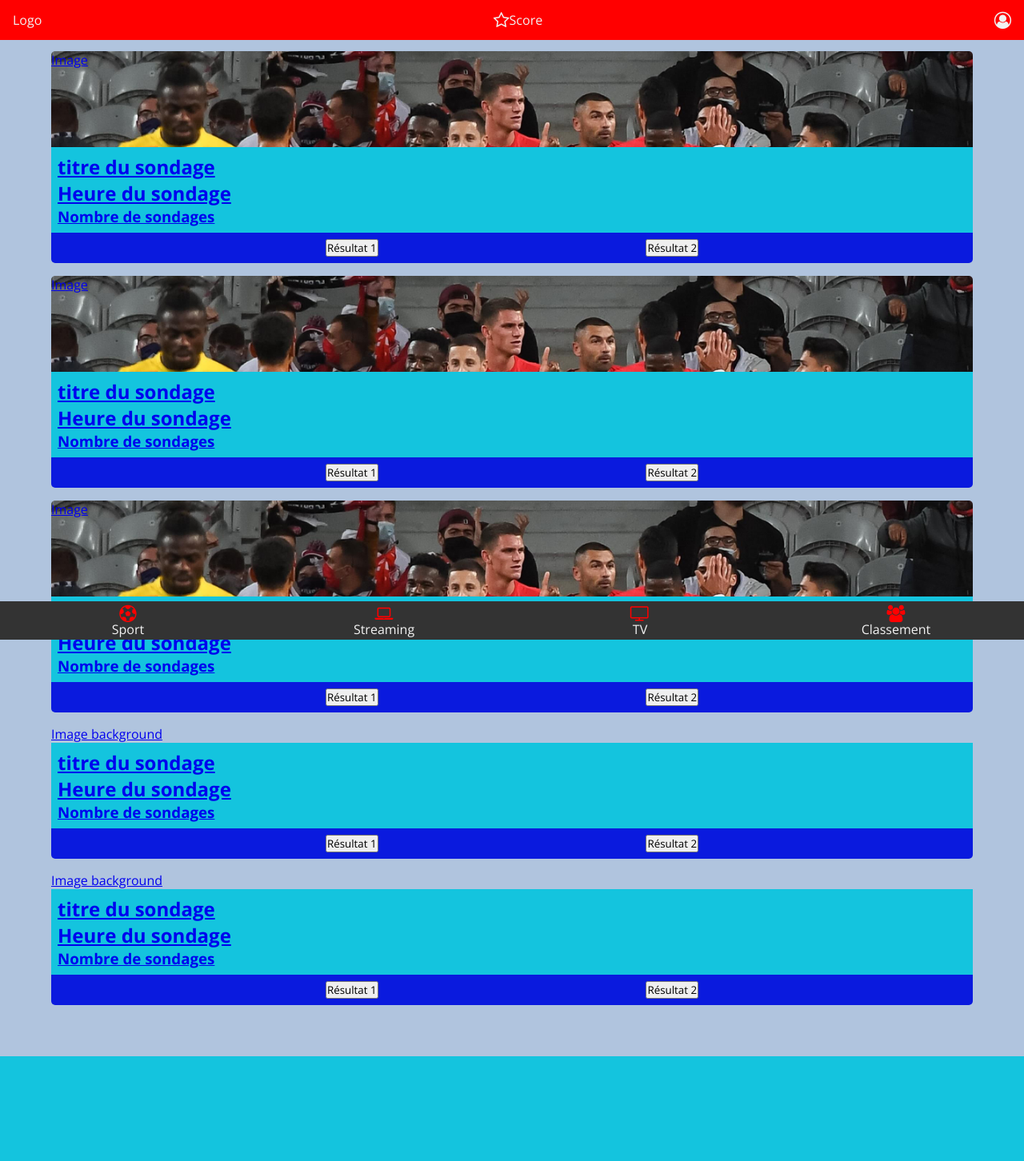
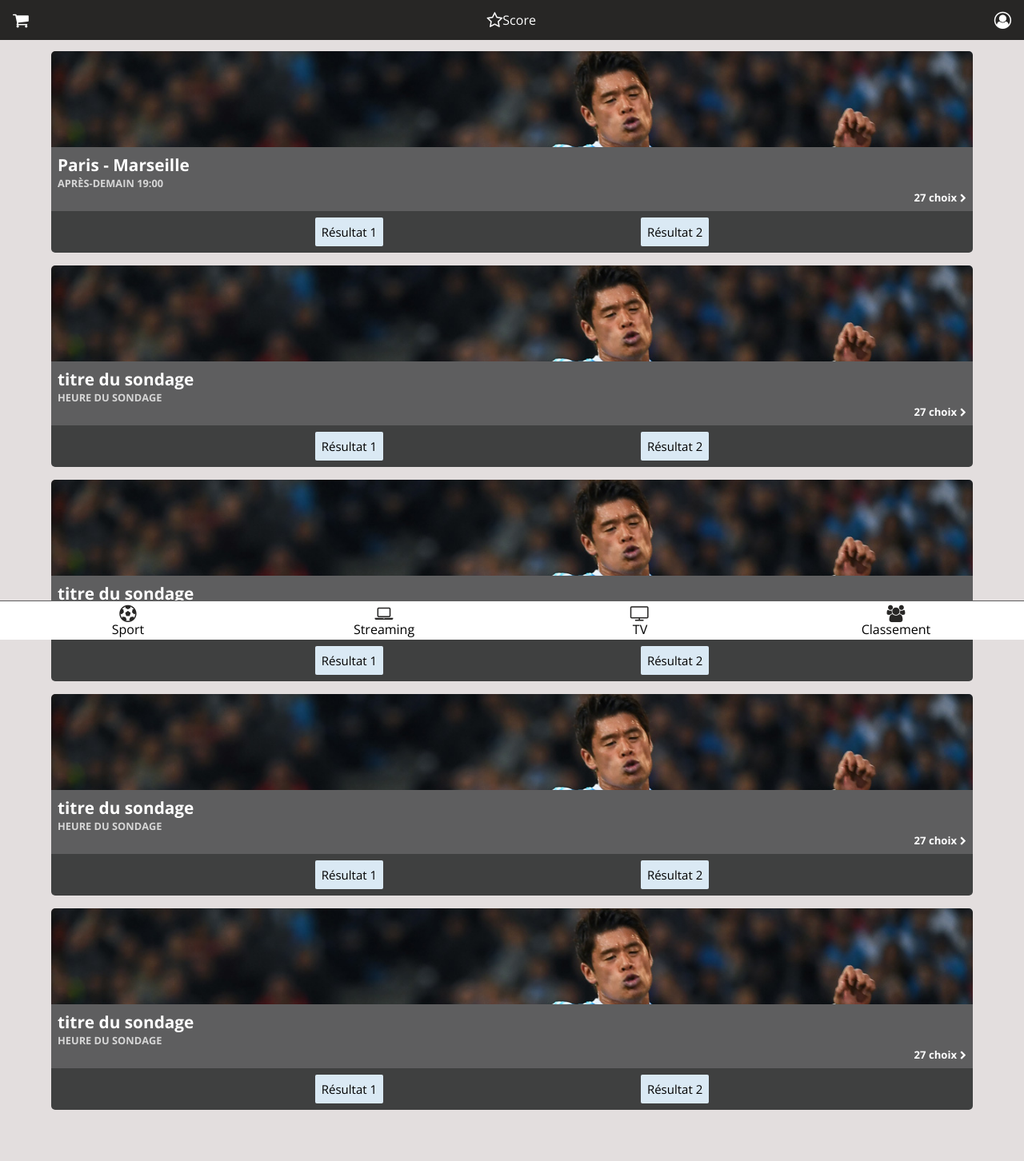
Before and after one commit to kelianaylek/fil_rouge, a PHP site: page / in a window 1280 px wide. Shown: the whole page at 80% size. Before the commit the page ends 1321 px from the top, so only its background shows below. Run offline with PHP 8.4, Linux system fonts and the light colour scheme.

Commit message:
ADD - Style for index.html, navbar and footer

```diff
--- a/css/style.css
+++ b/css/style.css
@@ -1,13 +1,13 @@
 * {
     margin: 0;
     padding: 0;
-    font-family: 'Open Sans', sans-serif;
+    font-family: "Open Sans", sans-serif;
 }
 
 /* nav du header */
 header nav {
     overflow: hidden;
-    background-color: red;
+    background-color: #272625;
     position: fixed;
     top: 0;
     width: 100%;
@@ -19,7 +19,7 @@ header nav {
 header nav a {
     float: left;
     display: block;
-    color: #f2f2f2;
+    color: #ffffff;
     text-align: center;
     padding: 14px 16px;
     text-decoration: none;
@@ -27,7 +27,7 @@ header nav a {
 
 /* main content page principale */
 .mainPagePrincipale {
-    background-color: rgb(176, 196, 222);
+    background-color: #e3dede;
 }
 
 .container {
@@ -48,7 +48,7 @@ header nav a {
 }
 
 .mainPagePrincipale .sondageImage {
-    background-image: url(../images/2893924-59586488-2560-1440.jpg);
+    background-image: url(../images/Foot-Paris-SG-Marseille-en-quart-de-finale-de-la-Coupe-de-France.jpg);
     background-size: cover;
     background-repeat: no-repeat;
     min-height: 15vh;
@@ -56,35 +56,82 @@ header nav a {
 }
 
 .mainPagePrincipale .sondageDetails {
-    background-color: rgb(20, 196, 222);
+    background-color: #5e5e5f;
     padding: 1vh;
 }
 
+.mainPagePrincipale a {
+    text-decoration: none;
+}
+
+.mainPagePrincipale .sondageDetails h1 {
+    color: #fff;
+    font-size: 1.3em;
+}
+
+.mainPagePrincipale .sondageDetails h2 {
+    color: rgb(214, 214, 214);
+    font-size: 0.8em;
+    text-transform: uppercase;
+}
+
+.mainPagePrincipale .sondageDetails .nombreDeSondages {
+    display: flex;
+    align-items: baseline;
+    color: #fff;
+    font-size: 0.7em;
+    justify-content: flex-end;
+}
+
+.mainPagePrincipale .sondageDetails .nombreDeSondages h3 {
+    padding-right: 4px;
+}
+
 .mainPagePrincipale .sondageResultats {
-    background-color: rgb(10, 26, 222);
+    background-color: #3f4040;
     padding: 1vh;
     display: flex;
     justify-content: space-evenly;
     border-radius: 0 0 5px 5px;
 }
 
+.mainPagePrincipale .sondageResultats button {
+    background-color: #dae9f4;
+    border: none;
+    border-radius: 2px;
+    color: #000;
+    padding: 8px 8px;
+    text-align: center;
+    text-decoration: none;
+    display: inline-block;
+    font-size: 15px;
+    outline: none;
+    /* transition: background-color 0.5s, color 1s ease; */
+}
+
+.mainPagePrincipale .sondageResultats button:hover {
+    background-color: rgba(3, 201, 169, 1);
+    color: #000;
+}
 
 /* nav du footer */
 footer nav {
     display: flex;
     justify-content: space-around;
     overflow: hidden;
-    background-color: #333;
+    background-color: #ffffff;
     position: fixed;
     bottom: 0;
     width: 100%;
     z-index: 2;
+    border: 1px #5e5e5f;
+    border-style: solid none none none;
 }
 
 footer nav a {
     float: left;
     display: block;
-    color: #f2f2f2;
+    color: #000;
     text-align: center;
     padding: 8px 0px 2px 0px;
     text-decoration: none;
@@ -94,7 +141,7 @@ footer nav a {
 footer nav a .iconeFooter {
     display: block;
     text-align: center;
-    color: red;
+    color: #272625;
 }
 
 /* main content page sondage */
--- a/index.html
+++ b/index.html
@@ -18,10 +18,9 @@
     <!-- HEADER -->
     <header>
         <nav>
-            <a href="">Logo</a>
+            <a href=""><i class="fa fa-shopping-cart fa-lg" aria-hidden="true"></i></a>
             <a href=""><i class="fa fa-star-o fa-lg" aria-hidden="true"></i>Score</a>
-            <a href=""><i class="fa fa-user-circle-o fa-lg" aria-hidden="true"></i>
-            </a>
+            <a href=""><i class="fa fa-user-circle-o fa-lg" aria-hidden="true"></i></a>
         </nav>
     </header>
     <!-- body avec sondage correspondants a la page du type de sondage. Apperçu du pari le plus évident, d'autres paris quand on rentre dans le pari -->
@@ -30,14 +29,15 @@
     <main class="mainPagePrincipale">
         <section class="sondage container">
             <a href="sondage.html">
-                <div class="sondageImage">Image</div>
+                <div class="sondageImage"></div>
                 <div class="sondageDetails">
                     <div>
-                        <h1>titre du sondage</h1>
-                        <h2>Heure du sondage</h2>
+                        <h1>Paris - Marseille</h1>
+                        <h2>Après-demain 19:00</h2>
                     </div>
-                    <div>
-                        <h3>Nombre de sondages</h3>
+                    <div class="nombreDeSondages">
+                        <h3>27 choix</h3>
+                        <i class="fa fa-chevron-right" aria-hidden="true"></i>
                     </div>
                 </div>
             </a>
@@ -51,14 +51,15 @@
 
         <section class="sondage container">
             <a href="sondage.html">
-                <div class="sondageImage">Image</div>
+                <div class="sondageImage"></div>
                 <div class="sondageDetails">
                     <div>
                         <h1>titre du sondage</h1>
                         <h2>Heure du sondage</h2>
                     </div>
-                    <div>
-                        <h3>Nombre de sondages</h3>
+                    <div class="nombreDeSondages">
+                        <h3>27 choix</h3>
+                        <i class="fa fa-chevron-right" aria-hidden="true"></i>
                     </div>
                 </div>
             </a>
@@ -70,14 +71,15 @@
 
         <section class="sondage container">
             <a href="sondage.html">
-                <div class="sondageImage">Image</div>
+                <div class="sondageImage"></div>
                 <div class="sondageDetails">
                     <div>
                         <h1>titre du sondage</h1>
                         <h2>Heure du sondage</h2>
                     </div>
-                    <div>
-                        <h3>Nombre de sondages</h3>
+                    <div class="nombreDeSondages">
+                        <h3>27 choix</h3>
+                        <i class="fa fa-chevron-right" aria-hidden="true"></i>
                     </div>
                 </div>
             </a>
@@ -89,14 +91,15 @@
 
         <section class="sondage container">
             <a href="sondage.html">
-                <div class="imageSondage">Image background</div>
+                <div class="sondageImage"></div>
                 <div class="sondageDetails">
                     <div>
                         <h1>titre du sondage</h1>
                         <h2>Heure du sondage</h2>
                     </div>
-                    <div>
-                        <h3>Nombre de sondages</h3>
+                    <div class="nombreDeSondages">
+                        <h3>27 choix</h3>
+                        <i class="fa fa-chevron-right" aria-hidden="true"></i>
                     </div>
                 </div>
             </a>
@@ -108,14 +111,15 @@
 
         <section class="sondage container">
             <a href="sondage.html">
-                <div class="imageSondage">Image background</div>
+                <div class="sondageImage"></div>
                 <div class="sondageDetails">
                     <div>
                         <h1>titre du sondage</h1>
                         <h2>Heure du sondage</h2>
                     </div>
-                    <div>
-                        <h3>Nombre de sondages</h3>
+                    <div class="nombreDeSondages">
+                        <h3>27 choix</h3>
+                        <i class="fa fa-chevron-right" aria-hidden="true"></i>
                     </div>
                 </div>
             </a>
--- a/leaderbord.html
+++ b/leaderbord.html
@@ -18,7 +18,7 @@
 
     <header>
         <nav>
-            <a href="">Logo</a>
+            <a href=""><i class="fa fa-shopping-cart fa-lg" aria-hidden="true"></i></a>
             <a href=""><i class="fa fa-star-o fa-lg" aria-hidden="true"></i>Score</a>
             <a href=""><i class="fa fa-user-circle-o fa-lg" aria-hidden="true"></i>
             </a>
```
Also changed, not shown: sondage.html (+6 -1 lines), images/Foot-Paris-SG-Marseille-en-quart-de-finale-de-la-Coupe-de-France.jpg (added), 1 other file.
